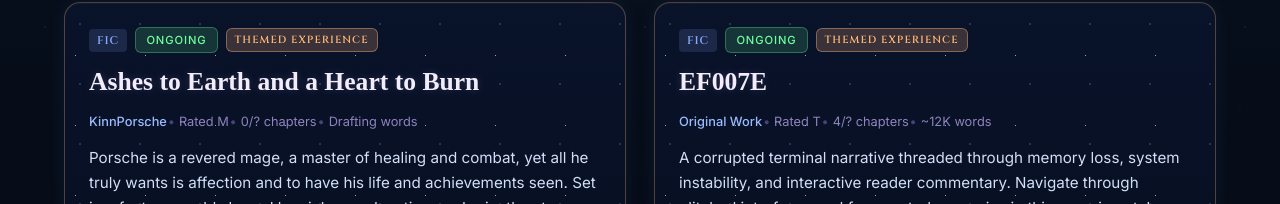
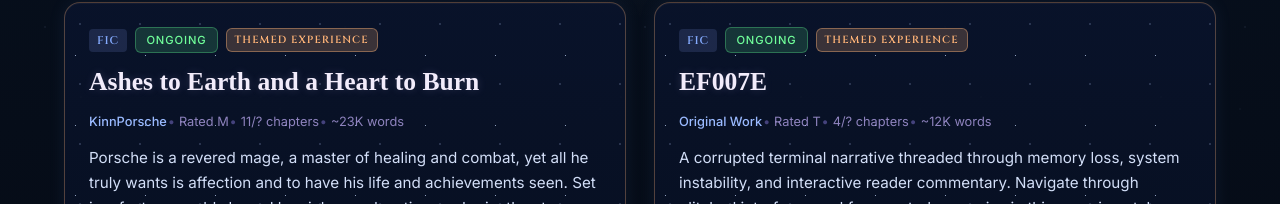
Before and after one commit to wickxdwrites/celestial-archives, a React (Vite) app: page /celestial-archives/fics in a window 1280 px wide. Shown: the part 323-527 px from the top of the page. Built offline with nearby package versions, Linux system fonts and the light colour scheme; a web font is replaced by a local one.

Commit message:
word count and stuff

```diff
--- a/src/pages/Fics.jsx
+++ b/src/pages/Fics.jsx
@@ -26,9 +26,9 @@ const ficEntries = [
     id: "aehb",
     title: "Ashes to Earth and a Heart to Burn",
     status: "Ongoing",
-    chapters: 0,
+    chapters: 11,
     totalChapters: "?",
-    wordCount: "Drafting",
+    wordCount: "~23K",
     lastUpdated: "2026-04-16",
     summary:
       "Porsche is a revered mage, a master of healing and combat, yet all he truly wants is affection and to have his life and achievements seen. Set in a fantasy world shaped by violence, devotion, and ruin, the story follows what burns when recognition comes too late.",
--- a/src/works/aehb/meta.js
+++ b/src/works/aehb/meta.js
@@ -8,7 +8,7 @@ const aehbMeta = {
   rating: "M",
   status: "ongoing",
   lastUpdated: "2026-04-16",
-  chapters: 0,
+  chapters: 11,
   totalChapters: "?",
   summary:
     "Porsche is a revered mage, equally feared for his combat skill and sought after for his healing gifts, but what he wants most has nothing to do with power. In a fantasy world sharpened by violence, grief, and devotion, he aches to be loved and remembered for the life he has built.",
```
